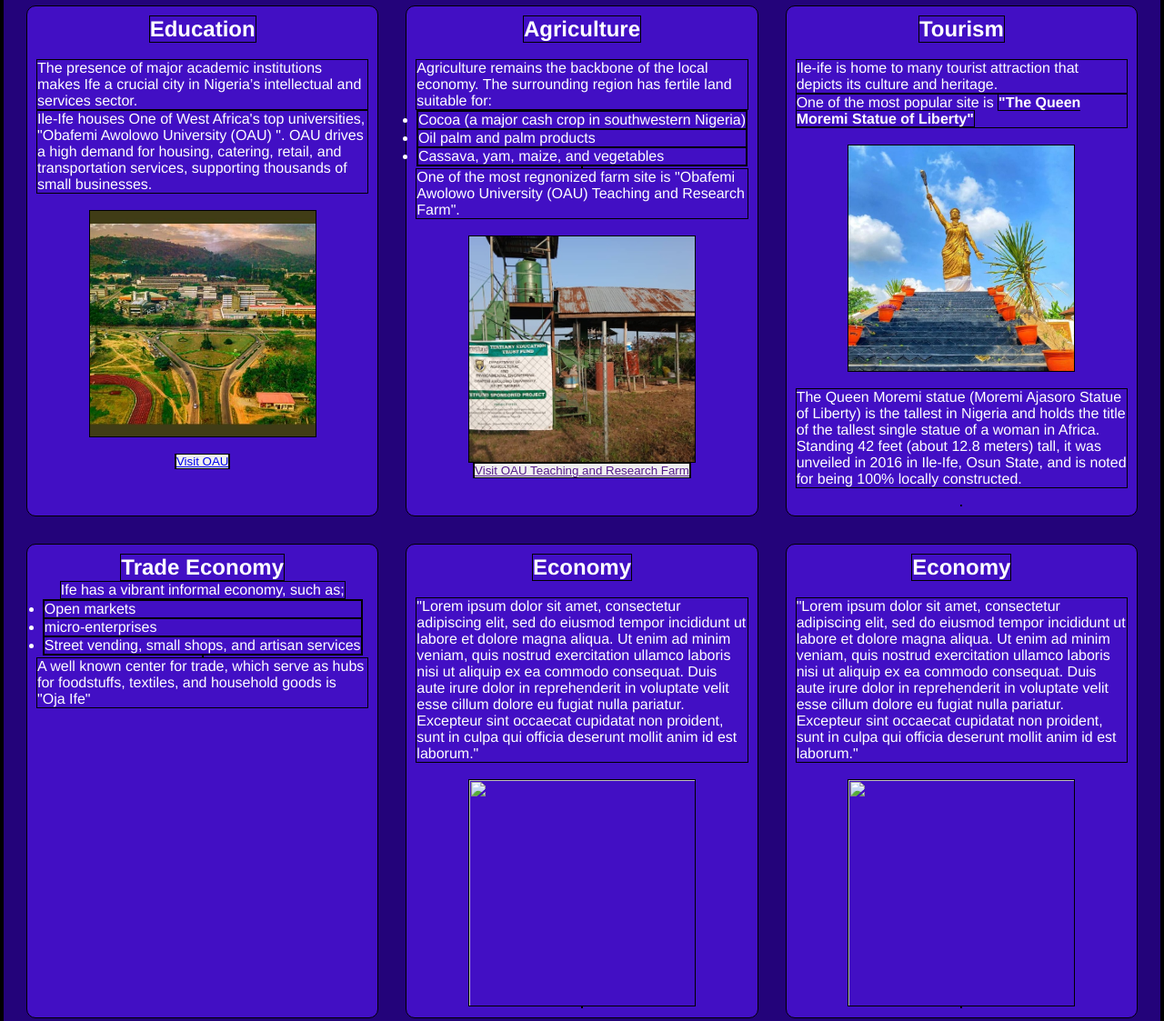
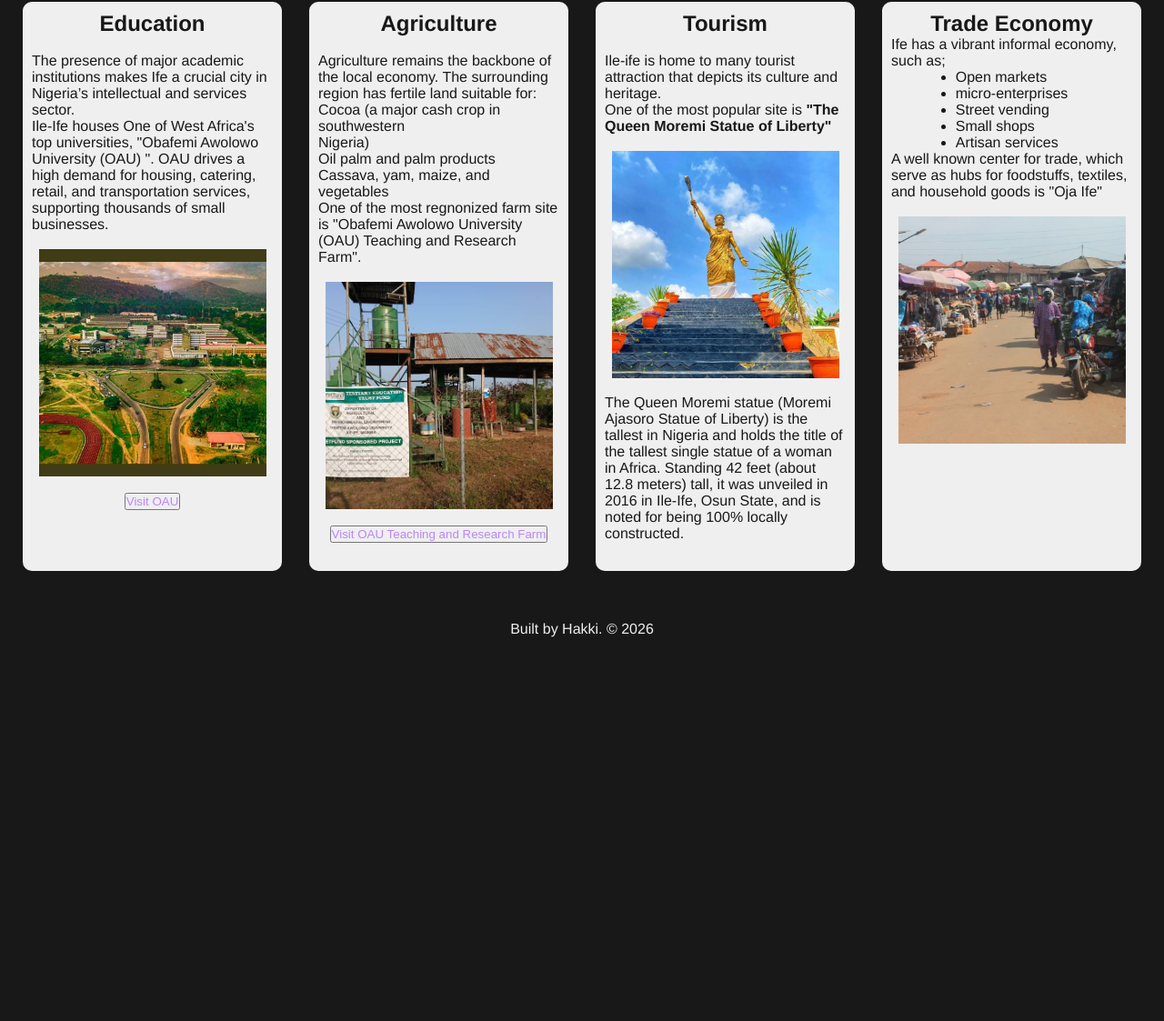
Before and after one commit to Anazopureo/New_Gen_Week_Two, a plain HTML site: page index.html in a window 1280 px wide. Shown: the part 753-1876 px from the top of the page at 91% size. After the commit the page ends 1454 px from the top, so only its background shows below. Drawn offline with Linux system fonts and the light colour scheme.

Commit message:
created variable using ":root" in css and implementation of the variable, reduced grid number to 4

```diff
--- a/index.html
+++ b/index.html
@@ -37,9 +37,9 @@
                 <p>
                     Agriculture remains the backbone of the local economy. The surrounding region has fertile land suitable for:
                     <ul>
-                        <li>Cocoa (a major cash crop in southwestern Nigeria)</li>
+                        <li><p>Cocoa (a major cash crop in southwestern</p> Nigeria)</li>
                         <li>Oil palm and palm products</li>
-                        <li>Cassava, yam, maize, and vegetables</li>
+                        <li><p>Cassava, yam, maize, and</p> vegetables </li>
                     </ul>
                 </p>
                 <p>
@@ -47,7 +47,8 @@
                 </p>
                 <br/>
                 <img src="palm_oil_plant.jpg"/>
-                <button><a href="">Visit OAU Teaching and Research Farm</a></button>
+                <br/>
+                <button class="btn"><a href="">Visit OAU Teaching and Research Farm</a></button>
             </article>
 
             <article class="city-card card3">
@@ -76,45 +77,17 @@
                     <ul>
                         <li>Open markets</li>
                         <li>micro-enterprises</li>
-                        <li>Street vending, small shops, and artisan services </li>
+                        <li>Street vending </li>
+                        <li>Small shops</li>
+                        <li>Artisan services</li>
                     </ul>
                 </p>
                 <p>
                     A well known center for trade, which serve as hubs for foodstuffs, textiles, and household goods is "Oja Ife"
                 </p>
+                <br/>
+                <img src="oja-tuntun.jpg"/>
 
-            </article>
-
-            <article class="city-card card5">
-                <h2>Economy </h2>
-                <br/>
-                <p>
-                    "Lorem ipsum dolor sit amet, consectetur adipiscing elit,
-                    sed do eiusmod tempor incididunt ut labore et dolore magna aliqua. Ut enim ad minim veniam,
-                    quis nostrud exercitation ullamco laboris nisi ut aliquip ex ea commodo consequat.
-                    Duis aute irure dolor in reprehenderit in voluptate velit esse cillum dolore eu fugiat nulla pariatur.
-                    Excepteur sint occaecat cupidatat non proident,
-                    sunt in culpa qui officia deserunt mollit anim id est laborum."
-                </p>
-                <br/>
-                <img src=""/>
-                <button></button>
-            </article>
-
-            <article class="city-card card6">
-                <h2>Economy </h2>
-                <br/>
-                <p>
-                    "Lorem ipsum dolor sit amet, consectetur adipiscing elit,
-                    sed do eiusmod tempor incididunt ut labore et dolore magna aliqua. Ut enim ad minim veniam,
-                    quis nostrud exercitation ullamco laboris nisi ut aliquip ex ea commodo consequat.
-                    Duis aute irure dolor in reprehenderit in voluptate velit esse cillum dolore eu fugiat nulla pariatur.
-                    Excepteur sint occaecat cupidatat non proident,
-                    sunt in culpa qui officia deserunt mollit anim id est laborum."
-                </p>
-                <br/>
-                <img src=""/>
-                <button></button>
             </article>
 
         </section>
--- a/styles.css
+++ b/styles.css
@@ -2,26 +2,42 @@
     margin: 0;
     padding: 0;
     box-sizing: border-box;
-    border:1px solid black;
+    /* border:1px solid black; */
 
+}
+:root{
+    --primarycolor: #181818;
+    /*
+        white
+        #000000
+        #181818
+        #121212
+    */
+    --secondarycolor: rgb(240, 239, 239);
+    /*
+        #FAFAFA
+    */
+
+    --accentcolor: #BB86FC;
+    --position: center;
 }
 
 body{
     font-family:'Franklin Gothic Medium', 'Arial Narrow', Arial, sans-serif;
-    background: rgb(35, 3, 122);
+    background: var(--primarycolor);
 }
 
 header{
     height: 700px;
     background: linear-gradient(to right, rgba(26, 17, 17, 0.5), rgba(73, 11, 11, 0.541)), url("Ile_Ife_aerial_scape.jpg");
-    background-size: cover;
-    background-position: center;
+    background-size:cover;
+    background-position: var(--position);
     display: flex;
     flex-direction: column;
-    justify-content: center;
+    justify-content: var(--position);
     align-items: center;
     font-size: 1.5em;
-    color: black;
+    color: var(--primarycolor);
     animation-name:fade-in;
     animation-duration: 4s;
     /* text-align: center; */
@@ -37,9 +53,9 @@ h1{
 
 header p{
     animation-name:slide-down;
-    animation-duration: 2s;
-    animation-delay: 2s;
-    animation-timing-function:ease--in-out;
+    animation-duration: 3s;
+    animation-delay: 1s;
+    animation-timing-function:ease-in-out;
     animation-fill-mode:forwards;
 }
 
@@ -54,13 +70,13 @@ header p{
 }
 
 @keyframes slide-down{
-    from{color:white;}
+    from{color: black;}
     to{color:white}
 }
 
 section.card-grid{
     display: grid;
-    grid-template-columns: repeat(auto-fit, minmax(300px,1fr));
+    grid-template-columns: repeat(auto-fit, minmax(250px,1fr));
     padding: 50px 20px;
     gap: 20px;
 }
@@ -70,35 +86,57 @@ section.card-grid{
     padding: 10px;
     margin:5px;
     justify-content: flex-start;
-    align-items: center;
-    background-color: rgb(66, 15, 196);
-    color: white;
+    align-items: var(--position);
+    background-color:var(--secondarycolor);
+    color: var(--primarycolor);
     border-radius: 10px;
     display: flex;
     flex-direction: column;
+    position: relative;
+    animation-name: slide-up;
+    animation-duration: 2s;
+    animation-timing-function: ease-in-out;
+    animation-delay:2s;
+
+
+}
+
+@keyframes slide-up{
+    from{top: 40px;}
+    to{top: 0px}
+}
+
+.city-card img{
+    height: 250px ;
+    width: 250px;
+    object-fit: cover;
+    object-position: var(--position);
+    transition: transform 1s;
+    /*
+     or
+     transition: width 1s, height 1s;
+    */
+
+}
+
+.city-card img:hover{
+    transform: scale(1.1);
+    /*
+    or
+
+    width: 300px;
+    height: 300px;
+     */
+}
+
+.city-card a{
+    text-decoration: none;
+    color: var(--accentcolor)
 
 }
 
 
-
-
-/* rgb(0, 67, 130) */
-
-.card-grid img{
-    height: 250px ;
-    width: 250px;
-    object-fit: cover;
-    object-position: center;
-    transition: width 1s, height 1s;
-
+footer {
+    text-align: var(--position);
+    color: var(--secondarycolor);
 }
-
-.city-card img:hover{
-    width: 300px;
-    height: 300px;
-}
-
-
-footer {
-    text-align: center;
-}
```
Also changed, not shown: oja-tuntun.jpg (added).
